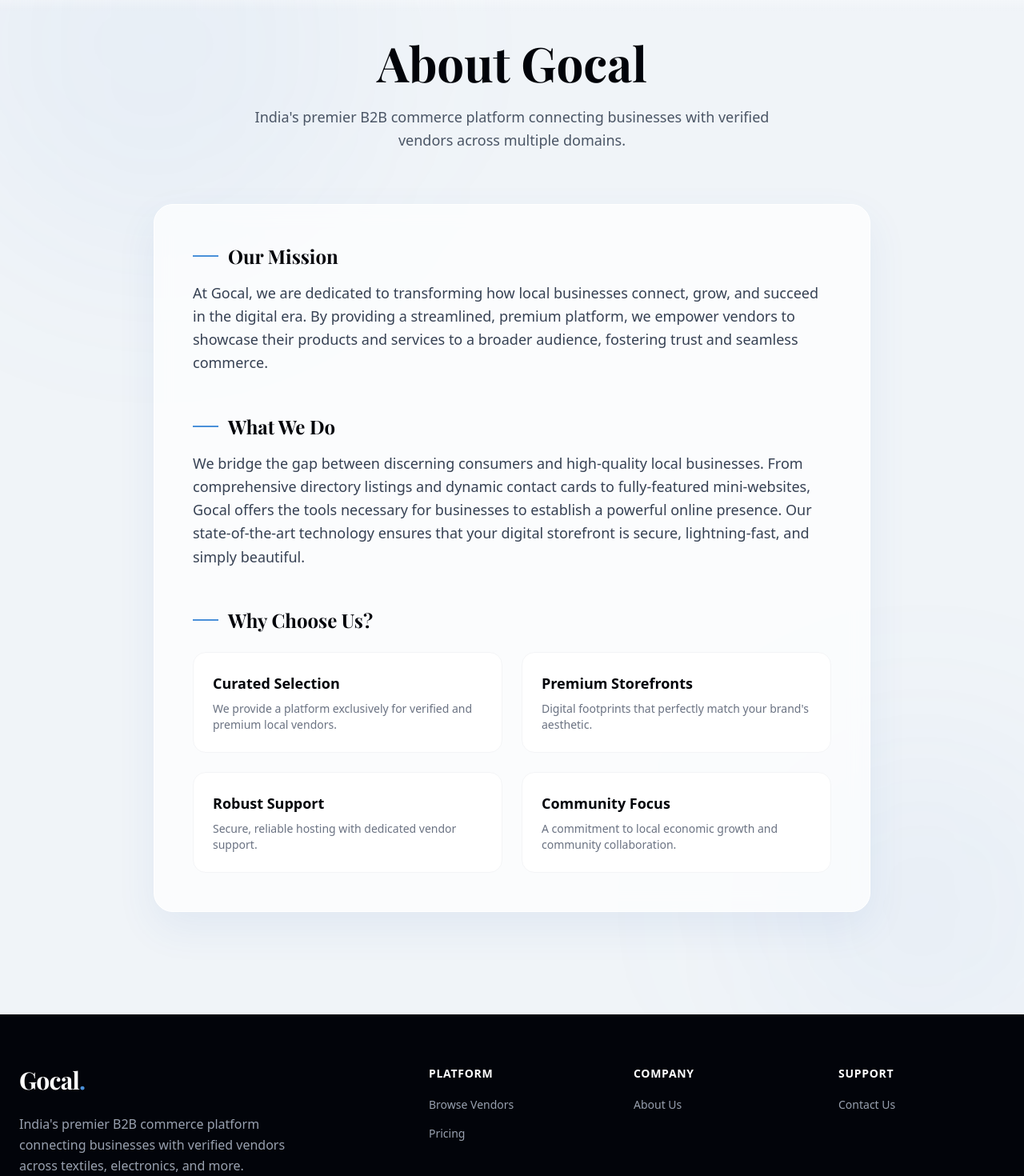
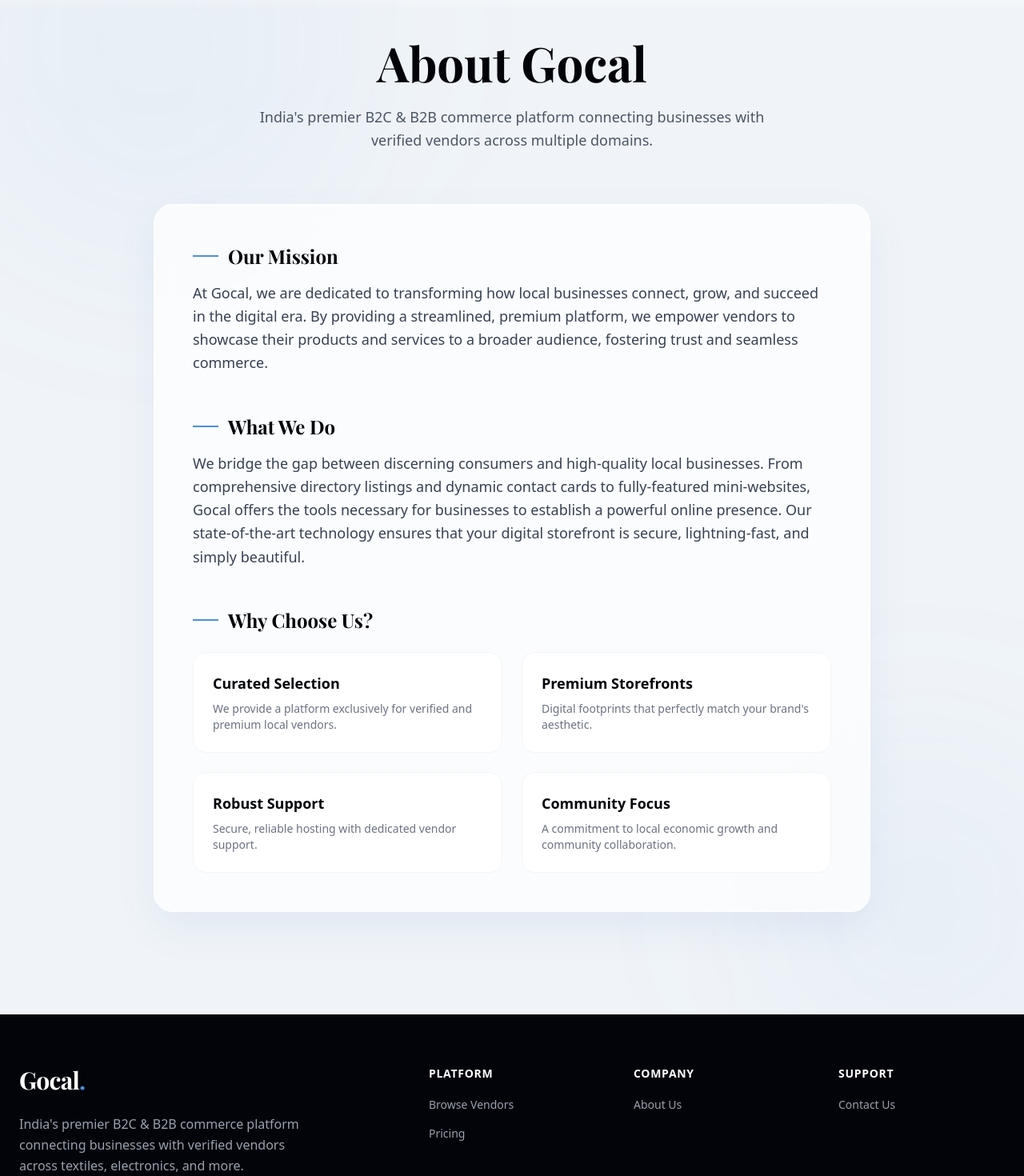
Before and after one commit to EzAgni69/Gocal, a Next.js app in the folder apps/frontend/: page /about in a window 1280 px wide. Shown: the part 80-1550 px from the top of the page at 80% size. Built offline with nearby package versions, Linux system fonts and the light colour scheme; no server answers; a web font is replaced by a local one.

Commit message:
FIX:Frontend-homepage

```diff
--- a/apps/frontend/jest.setup.ts
+++ b/apps/frontend/jest.setup.ts
@@ -8,3 +8,9 @@ if (typeof global.TextEncoder === 'undefined') {
 if (typeof global.TextDecoder === 'undefined') {
   global.TextDecoder = TextDecoder as typeof global.TextDecoder;
 }
+
+// Polyfill ReadableStream for jsdom environment (required by Firebase/undici)
+import { ReadableStream } from 'stream/web';
+if (typeof global.ReadableStream === 'undefined') {
+  global.ReadableStream = ReadableStream as any;
+}
--- a/apps/frontend/src/app/about/page.tsx
+++ b/apps/frontend/src/app/about/page.tsx
@@ -21,15 +21,15 @@ export default function AboutPage() {
             About Gocal
           </h1>
           <p className="text-lg text-gray-600 mb-8 leading-relaxed max-w-2xl mx-auto">
-            India's premier B2B commerce platform connecting businesses with verified vendors across multiple domains.
+            India's premier B2C & B2B commerce platform connecting businesses with verified vendors across multiple domains.
           </p>
         </motion.div>
 
         <motion.div
-           initial={{ opacity: 0, y: 30 }}
-           animate={{ opacity: 1, y: 0 }}
-           transition={{ duration: 0.6, delay: 0.2 }}
-           className="bg-white/70 border border-white p-8 md:p-12 rounded-3xl backdrop-blur-md shadow-[0_20px_50px_rgba(46,108,181,0.08)]"
+          initial={{ opacity: 0, y: 30 }}
+          animate={{ opacity: 1, y: 0 }}
+          transition={{ duration: 0.6, delay: 0.2 }}
+          className="bg-white/70 border border-white p-8 md:p-12 rounded-3xl backdrop-blur-md shadow-[0_20px_50px_rgba(46,108,181,0.08)]"
         >
           <div className="space-y-12">
             <section>
--- a/apps/frontend/src/components/ContactCardModal.tsx
+++ b/apps/frontend/src/components/ContactCardModal.tsx
@@ -103,7 +103,6 @@ export const ContactCardModal: React.FC<ContactCardModalProps> = ({ vendor, isOp
     const fontClass = getFontFamily();
 
     const handleCall = () => {
-        if (!requireAuth('call this vendor')) return;
         window.location.href = `tel:${vendor.phone}`;
     };
 
--- a/apps/frontend/src/components/Directory.tsx
+++ b/apps/frontend/src/components/Directory.tsx
@@ -86,7 +86,6 @@ export const Directory: React.FC<DirectoryProps> = ({ vendors }) => {
 
   const handleCallNow = (e: React.MouseEvent, vendor: Vendor) => {
     e.stopPropagation();
-    if (!requireAuth('call this vendor')) return;
     window.location.href = `tel:${vendor.phone}`;
   };
 
@@ -151,7 +150,7 @@ export const Directory: React.FC<DirectoryProps> = ({ vendors }) => {
             transition={{ duration: 0.8 }}
           >
             <Badge variant="premium" className="mb-3 px-4 py-1 text-[10px] sm:text-xs uppercase tracking-[0.2em] border border-gold-500/30">
-              Premier B2B Network
+              B2C & B2B Network
             </Badge>
             <h1 className="text-xl sm:text-2xl md:text-3xl lg:text-4xl font-serif font-medium mb-10 sm:mb-12 text-white leading-tight tracking-wide px-6">
               Curated Excellence <span className="text-transparent bg-clip-text bg-gradient-to-r from-gold-300 to-gold-600">For Your Business</span>
@@ -326,8 +325,7 @@ export const Directory: React.FC<DirectoryProps> = ({ vendors }) => {
                     aria-label={isFavorite(vendor.id) ? "Remove from favorites" : "Add to favorites"}
                   >
                     <Heart
-                      className={`w-5 h-5 transition-colors duration-300 ${
-                        isFavorite(vendor.id)
+                      className={`w-5 h-5 transition-colors duration-300 ${isFavorite(vendor.id)
                           ? "fill-red-500 text-red-500"
                           : "text-gray-600 hover:text-red-500"
                         }`}
@@ -591,8 +589,7 @@ export const Directory: React.FC<DirectoryProps> = ({ vendors }) => {
                     aria-label={isFavorite(vendor.id) ? "Remove from favorites" : "Add to favorites"}
                   >
                     <Heart
-                      className={`w-4 h-4 transition-colors ${
-                        isFavorite(vendor.id) ? "fill-red-500 text-red-500" : "text-gray-400 hover:text-red-500"
+                      className={`w-4 h-4 transition-colors ${isFavorite(vendor.id) ? "fill-red-500 text-red-500" : "text-gray-400 hover:text-red-500"
                         }`}
                     />
                   </button>
--- a/apps/frontend/src/components/Footer.tsx
+++ b/apps/frontend/src/components/Footer.tsx
@@ -42,7 +42,7 @@ export const Footer = () => {
                             </span>
                         </div>
                         <p className="text-gray-400 mb-6 max-w-sm leading-relaxed">
-                            India's premier B2B commerce platform connecting businesses with verified vendors across textiles, electronics, and more.
+                            India's premier B2C & B2B commerce platform connecting businesses with verified vendors across textiles, electronics, and more.
                         </p>
 
 
--- a/apps/frontend/src/components/VadodaraPlaces.tsx
+++ b/apps/frontend/src/components/VadodaraPlaces.tsx
@@ -193,7 +193,7 @@ export const VadodaraPlaces: React.FC = () => {
                         </Badge>
                         <h1 className="text-xl sm:text-2xl md:text-3xl lg:text-4xl font-serif font-medium mb-3 text-white leading-tight tracking-wide">
                             {t('Discover Local')}{' '}
-                            <span className="text-transparent bg-clip-text bg-gradient-to-r from-gold-300 to-gold-600">
+                            <span className="text-transparent bg-clip-text bg-gradient-to-r from-amber-200 via-yellow-400 to-amber-500 font-semibold drop-shadow-[0_2px_10px_rgba(0,0,0,0.5)]">
                                 {t('Stores & Services')}
                             </span>
                         </h1>
@@ -305,8 +305,7 @@ export const VadodaraPlaces: React.FC = () => {
                                 <button
                                     key={suggestion}
                                     onClick={() => handleSuggestedSearch(suggestion)}
-                                    className={`w-full text-left px-4 py-2.5 rounded-xl text-sm font-medium transition-all ${
-                                        searchQuery === suggestion
+                                    className={`w-full text-left px-4 py-2.5 rounded-xl text-sm font-medium transition-all ${searchQuery === suggestion
                                             ? 'bg-gold-50 text-gold-700 border-l-4 border-gold-500 shadow-sm'
                                             : 'bg-transparent text-gray-600 hover:bg-gray-50 hover:text-luxury-black border-l-4 border-transparent'
                                         }`}
@@ -323,8 +322,7 @@ export const VadodaraPlaces: React.FC = () => {
                             <button
                                 key={suggestion}
                                 onClick={() => handleSuggestedSearch(suggestion)}
-                                className={`whitespace-nowrap px-4 py-2 rounded-full text-sm font-medium transition-colors border ${
-                                    searchQuery === suggestion
+                                className={`whitespace-nowrap px-4 py-2 rounded-full text-sm font-medium transition-colors border ${searchQuery === suggestion
                                         ? 'bg-gold-500 text-white border-gold-500 shadow-md'
                                         : 'bg-white text-gray-600 border-gray-200 hover:border-gold-300'
                                     }`}
```
Also changed, not shown: 2 other files (tests, documents, lock files or other folders). Lines whose indentation alone changed are shown as unchanged.
